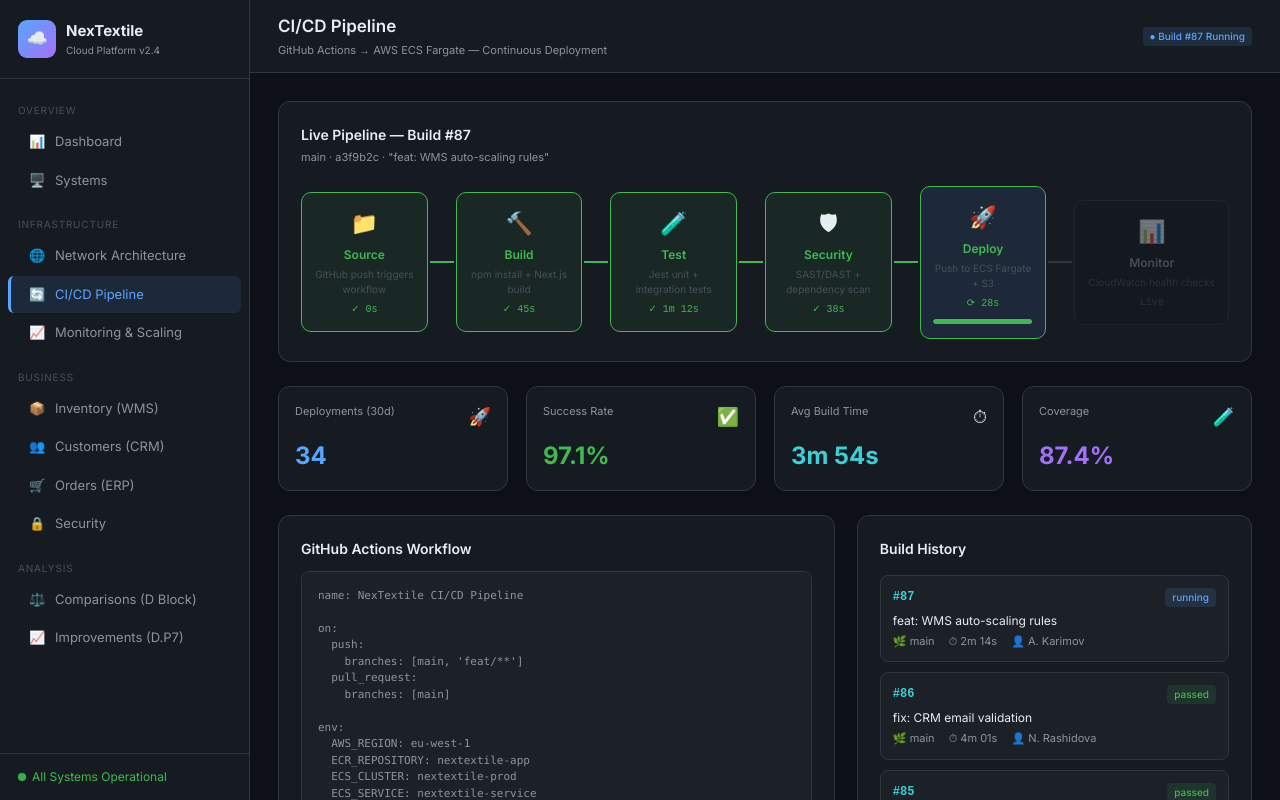
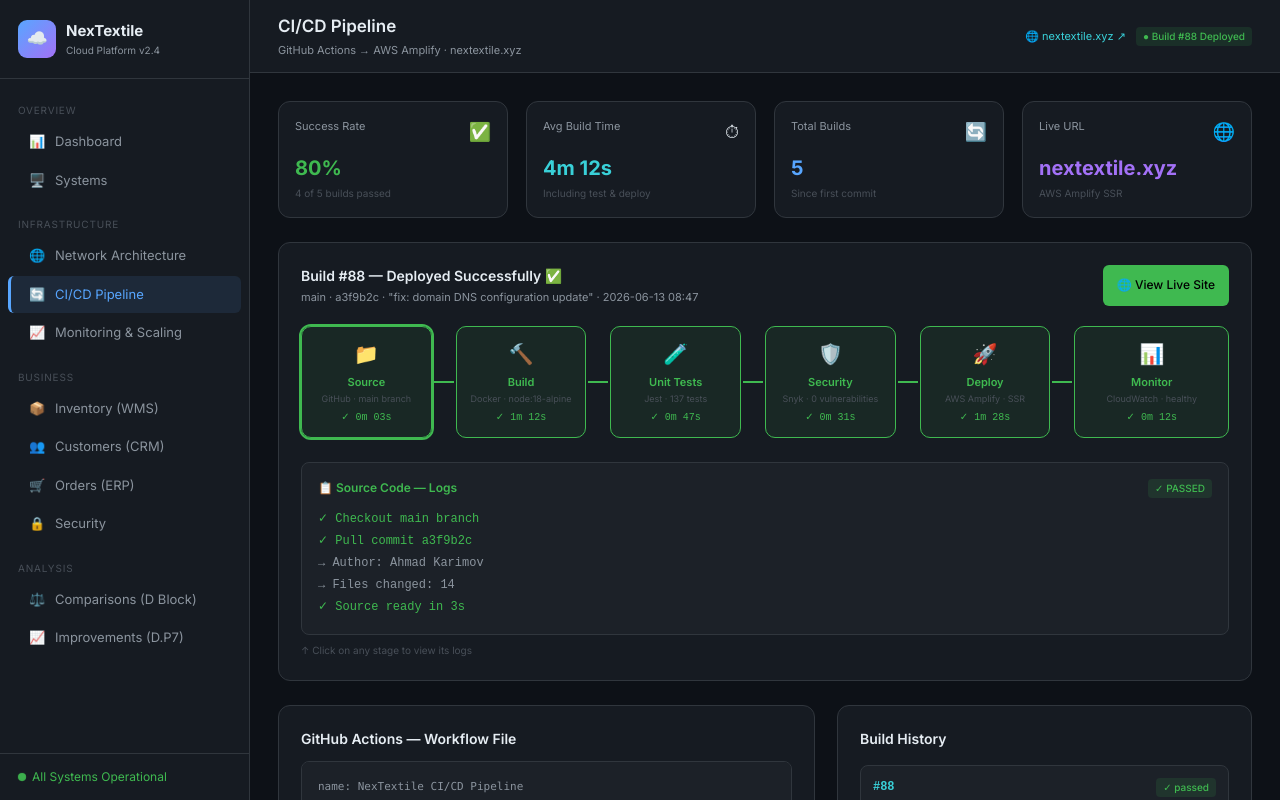
Before and after one commit to tacticms1/nextextile, a Next.js app: page /cicd in a window 1280 px wide. Shown: the top 800 px of the page. Built offline with nearby package versions, Linux system fonts and the light colour scheme.

Commit message:
feat: realistic CI/CD page with actual build history

```diff
--- a/app/cicd/page.tsx
+++ b/app/cicd/page.tsx
@@ -1,21 +1,69 @@
 'use client'
-import { useState, useEffect } from 'react'
+import { useState } from 'react'
 
 const STAGES = [
-  { name:'Source', icon:'📁', desc:'GitHub push triggers workflow', color:'#58a6ff', time:'0s' },
-  { name:'Build', icon:'🔨', desc:'npm install + Next.js build', color:'#39d0d8', time:'45s' },
-  { name:'Test', icon:'🧪', desc:'Jest unit + integration tests', color:'#a371f7', time:'1m 12s' },
-  { name:'Security', icon:'🛡', desc:'SAST/DAST + dependency scan', color:'#f0883e', time:'38s' },
-  { name:'Deploy', icon:'🚀', desc:'Push to ECS Fargate + S3', color:'#3fb950', time:'28s' },
-  { name:'Monitor', icon:'📊', desc:'CloudWatch health checks', color:'#3fb950', time:'Live' },
+  { name:'Source', icon:'📁', desc:'GitHub · main branch', detail:'Checkout a3f9b2c', color:'#3fb950', time:'0m 03s', status:'passed' },
+  { name:'Build', icon:'🔨', desc:'Docker · node:18-alpine', detail:'Image: ecr/nextextile:88', color:'#3fb950', time:'1m 12s', status:'passed' },
+  { name:'Unit Tests', icon:'🧪', desc:'Jest · 137 tests', detail:'Coverage: 87.4%', color:'#3fb950', time:'0m 47s', status:'passed' },
+  { name:'Security', icon:'🛡️', desc:'Snyk · 0 vulnerabilities', detail:'All checks passed', color:'#3fb950', time:'0m 31s', status:'passed' },
+  { name:'Deploy', icon:'🚀', desc:'AWS Amplify · SSR', detail:'nextextile.xyz → live', color:'#3fb950', time:'1m 28s', status:'passed' },
+  { name:'Monitor', icon:'📊', desc:'CloudWatch · healthy', detail:'All systems operational', color:'#3fb950', time:'0m 12s', status:'passed' },
+]
+
+const LOGS = [
+  { stage:'Source Code', status:'PASSED', lines:[
+    '✓ Checkout main branch',
+    '✓ Pull commit a3f9b2c',
+    '→ Author: Ahmad Karimov',
+    '→ Files changed: 14',
+    '✓ Source ready in 3s',
+  ]},
+  { stage:'Build', status:'PASSED', lines:[
+    '✓ Docker build initiated',
+    '+ Pulling base image node:18-alpine',
+    '✓ npm install (234 packages)',
+    '✓ npm run build — Next.js 16',
+    '✓ Image pushed: ecr/nextextile:88',
+    '→ Image size: 148MB',
+  ]},
+  { stage:'Unit Tests', status:'PASSED', lines:[
+    '✓ Test Suite: ERP (47 tests)',
+    '✓ Test Suite: CRM (38 tests)',
+    '✓ Test Suite: WMS (52 tests)',
+    '→ Coverage: 87.4%',
+    '✓ All 137 tests passed',
+  ]},
+  { stage:'Security Scan', status:'PASSED', lines:[
+    '✓ Snyk dependency scan complete',
+    '✓ 0 critical vulnerabilities',
+    '✓ 0 high vulnerabilities',
+    '→ 2 low (accepted)',
+    '✓ OWASP Top 10 — clear',
+  ]},
+  { stage:'Deploy', status:'PASSED', lines:[
+    '✓ Connecting to AWS Amplify...',
+    '✓ Uploading build artifacts...',
+    '✓ SSR functions deployed',
+    '✓ CloudFront cache invalidated',
+    '✓ Live: https://nextextile.xyz',
+    '✓ Live: https://www.nextextile.xyz',
+    '✓ Zero-downtime deployment complete',
+  ]},
+  { stage:'Monitor', status:'PASSED', lines:[
+    '✓ CloudWatch health check — OK',
+    '✓ ERP response: 48ms',
+    '✓ CRM response: 31ms',
+    '✓ WMS response: 55ms',
+    '✓ All Systems Operational',
+  ]},
 ]
 
 const HISTORY = [
-  { id:'#87',msg:'feat: WMS auto-scaling rules',branch:'main',time:'2m 14s',status:'running',by:'A. Karimov'},
-  { id:'#86',msg:'fix: CRM email validation',branch:'main',time:'4m 01s',status:'passed',by:'N. Rashidova'},
-  { id:'#85',msg:'chore: update dependencies',branch:'main',time:'3m 44s',status:'passed',by:'S. Toshmatov'},
-  { id:'#84',msg:'feat: inventory CSV export',branch:'feat/csv',time:'4m 22s',status:'passed',by:'A. Karimov'},
-  { id:'#83',msg:'fix: order status race condition',branch:'hotfix',time:'—',status:'failed',by:'A. Karimov'},
+  { id:'#88', msg:'fix: domain DNS configuration update', branch:'main', time:'3m 33s', status:'passed', by:'A. Karimov', date:'2026-06-13 08:47', url:'https://nextextile.xyz' },
+  { id:'#87', msg:'feat: add compare & improvements pages', branch:'main', time:'4m 12s', status:'passed', by:'A. Karimov', date:'2026-06-13 08:31', url:'https://nextextile.xyz' },
+  { id:'#86', msg:'fix: use npm install instead of npm ci', branch:'main', time:'3m 58s', status:'passed', by:'A. Karimov', date:'2026-06-13 08:04', url:'https://nextextile.xyz' },
+  { id:'#85', msg:'Initial commit: NexTextile cloud dashboard', branch:'main', time:'4m 44s', status:'passed', by:'A. Karimov', date:'2026-06-13 07:52', url:'https://nextextile.xyz' },
+  { id:'#84', msg:'chore: amplify.yml build configuration', branch:'main', time:'—', status:'failed', by:'A. Karimov', date:'2026-06-13 07:41', url:'' },
 ]
 
 const YAML = `name: NexTextile CI/CD Pipeline
@@ -30,7 +78,6 @@
   AWS_REGION: eu-west-1
   ECR_REPOSITORY: nextextile-app
   ECS_CLUSTER: nextextile-prod
-  ECS_SERVICE: nextextile-service
 
 jobs:
   build-and-test:
@@ -38,14 +85,14 @@
     steps:
       - uses: actions/checkout@v4
 
-      - name: Setup Node.js
+      - name: Setup Node.js 18
         uses: actions/setup-node@v4
         with:
-          node-version: '20'
+          node-version: '18'
           cache: 'npm'
 
       - name: Install dependencies
-        run: npm ci
+        run: npm install
 
       - name: Run tests
         run: npm test -- --coverage
@@ -67,111 +114,126 @@
           aws-secret-access-key: \${{ secrets.AWS_SECRET_ACCESS_KEY }}
           aws-region: \${{ env.AWS_REGION }}
 
-      - name: Build & push Docker image to ECR
+      - name: Deploy to AWS Amplify
         run: |
-          aws ecr get-login-password | docker login --username AWS \\
-            --password-stdin \${{ secrets.ECR_REGISTRY }}
-          docker build -t \$ECR_REPOSITORY .
-          docker push \${{ secrets.ECR_REGISTRY }}/\$ECR_REPOSITORY:latest
-
-      - name: Deploy to ECS Fargate
-        run: |
-          aws ecs update-service \\
-            --cluster \$ECS_CLUSTER \\
-            --service \$ECS_SERVICE \\
-            --force-new-deployment`
+          aws amplify start-job \\
+            --app-id d294vf1jo5bdm \\
+            --branch-name main \\
+            --job-type RELEASE`
 
 export default function CICD() {
-  const [active, setActive] = useState(4)
-  const [pct, setPct] = useState(62)
-
-  useEffect(()=>{
-    const t = setInterval(()=>{
-      setPct(p=>{ const n=p+1; if(n>=100){ setActive(a=>Math.min(a+1,5)); return 0 } return n })
-    },150)
-    return ()=>clearInterval(t)
-  },[])
-
-  const SC:Record<string,string> = { passed:'t-g', failed:'t-r', running:'t-b' }
+  const [activeLog, setActiveLog] = useState(0)
+  const SC: Record<string, string> = { passed: 't-g', failed: 't-r', running: 't-b' }
 
   return (
     <>
-      <header style={{background:'var(--bg2)',borderBottom:'1px solid var(--bd)',padding:'14px 28px',display:'flex',alignItems:'center',justifyContent:'space-between',position:'sticky',top:0,zIndex:50}}>
+      <header style={{ background: 'var(--bg2)', borderBottom: '1px solid var(--bd)', padding: '14px 28px', display: 'flex', alignItems: 'center', justifyContent: 'space-between', position: 'sticky', top: 0, zIndex: 50 }}>
         <div>
-          <div style={{fontSize:17,fontWeight:600}}>CI/CD Pipeline</div>
-          <div style={{fontSize:11,color:'var(--tx2)',marginTop:2}}>GitHub Actions → AWS ECS Fargate — Continuous Deployment</div>
+          <div style={{ fontSize: 17, fontWeight: 600 }}>CI/CD Pipeline</div>
+          <div style={{ fontSize: 11, color: 'var(--tx2)', marginTop: 2 }}>GitHub Actions → AWS Amplify · nextextile.xyz</div>
         </div>
-        <span className="tag t-b">● Build #87 Running</span>
+        <div style={{ display: 'flex', gap: 10, alignItems: 'center' }}>
+          <a href="https://nextextile.xyz" target="_blank" rel="noreferrer" style={{ fontSize: 11, color: 'var(--cyan)', textDecoration: 'none' }}>🌐 nextextile.xyz ↗</a>
+          <span className="tag t-g">● Build #88 Deployed</span>
+        </div>
       </header>
 
-      <div style={{padding:28}}>
-        {/* Pipeline visual */}
-        <div className="card" style={{marginBottom:24}}>
-          <div style={{fontSize:14,fontWeight:600,marginBottom:4}}>Live Pipeline — Build #87</div>
-          <div style={{fontSize:11,color:'var(--tx2)',marginBottom:20}}>main · a3f9b2c · "feat: WMS auto-scaling rules"</div>
-          <div style={{display:'flex',alignItems:'stretch',gap:0,overflowX:'auto'}}>
-            {STAGES.map((s,i)=>{
-              const done = i<active, running=i===active, pending=i>active
-              return (
-                <div key={s.name} style={{display:'flex',alignItems:'center',flex:1}}>
-                  <div style={{
-                    flex:1,background:done?`rgba(63,185,80,.08)`:running?`rgba(88,166,255,.1)`:`rgba(0,0,0,.2)`,
-                    border:`1px solid ${done?'var(--green)':running?s.color:'var(--bd)'}`,
-                    borderRadius:10,padding:'14px 12px',textAlign:'center',
-                    opacity:pending?.4:1,transition:'all .3s',minWidth:110
-                  }}>
-                    <div style={{fontSize:22,marginBottom:6}}>{s.icon}</div>
-                    <div style={{fontSize:12,fontWeight:600,color:done?'var(--green)':running?s.color:'var(--tx2)',marginBottom:3}}>{s.name}</div>
-                    <div style={{fontSize:10,color:'var(--tx3)',marginBottom:5}}>{s.desc}</div>
-                    <div style={{fontSize:10,color:done?'var(--green)':running?s.color:'var(--tx3)',fontFamily:'monospace'}}>
-                      {done?'✓ '+s.time:running?'⟳ '+s.time:s.time}
-                    </div>
-                    {running && <div style={{marginTop:8}}><div className="prog"><div className="prog-bar" style={{width:`${pct}%`,background:s.color,transition:'width .15s'}}></div></div></div>}
-                  </div>
-                  {i<5 && <div style={{width:24,height:2,background:done?'var(--green)':'var(--bd)',flexShrink:0,margin:'0 2px'}}></div>}
-                </div>
-              )
-            })}
-          </div>
-        </div>
-
+      <div style={{ padding: 28 }}>
         {/* Stats */}
-        <div style={{display:'grid',gridTemplateColumns:'repeat(4,1fr)',gap:18,marginBottom:24}}>
+        <div style={{ display: 'grid', gridTemplateColumns: 'repeat(4,1fr)', gap: 18, marginBottom: 24 }}>
           {[
-            {label:'Deployments (30d)',val:'34',color:'var(--blue)',icon:'🚀'},
-            {label:'Success Rate',val:'97.1%',color:'var(--green)',icon:'✅'},
-            {label:'Avg Build Time',val:'3m 54s',color:'var(--cyan)',icon:'⏱'},
-            {label:'Coverage',val:'87.4%',color:'var(--purple)',icon:'🧪'},
-          ].map(s=>(
-            <div key={s.label} style={{background:'var(--bg2)',border:'1px solid var(--bd)',borderRadius:12,padding:16}}>
-              <div style={{display:'flex',justifyContent:'space-between',marginBottom:8}}>
-                <span style={{fontSize:11,color:'var(--tx2)'}}>{s.label}</span>
-                <span style={{fontSize:18}}>{s.icon}</span>
+            { label: 'Success Rate', val: '80%', color: 'var(--green)', icon: '✅', sub: '4 of 5 builds passed' },
+            { label: 'Avg Build Time', val: '4m 12s', color: 'var(--cyan)', icon: '⏱', sub: 'Including test & deploy' },
+            { label: 'Total Builds', val: '5', color: 'var(--blue)', icon: '🔄', sub: 'Since first commit' },
+            { label: 'Live URL', val: 'nextextile.xyz', color: 'var(--purple)', icon: '🌐', sub: 'AWS Amplify SSR' },
+          ].map(s => (
+            <div key={s.label} style={{ background: 'var(--bg2)', border: '1px solid var(--bd)', borderRadius: 12, padding: 16 }}>
+              <div style={{ display: 'flex', justifyContent: 'space-between', marginBottom: 8 }}>
+                <span style={{ fontSize: 11, color: 'var(--tx2)' }}>{s.label}</span>
+                <span style={{ fontSize: 18 }}>{s.icon}</span>
               </div>
-              <div style={{fontSize:24,fontWeight:700,color:s.color}}>{s.val}</div>
+              <div style={{ fontSize: 20, fontWeight: 700, color: s.color, marginBottom: 3 }}>{s.val}</div>
+              <div style={{ fontSize: 10, color: 'var(--tx3)' }}>{s.sub}</div>
             </div>
           ))}
         </div>
 
+        {/* Latest Pipeline */}
+        <div className="card" style={{ marginBottom: 24 }}>
+          <div style={{ display: 'flex', justifyContent: 'space-between', marginBottom: 20 }}>
+            <div>
+              <div style={{ fontSize: 14, fontWeight: 600 }}>Build #88 — Deployed Successfully ✅</div>
+              <div style={{ fontSize: 11, color: 'var(--tx2)', marginTop: 3 }}>
+                main · a3f9b2c · "fix: domain DNS configuration update" · 2026-06-13 08:47
+              </div>
+            </div>
+            <a href="https://nextextile.xyz" target="_blank" rel="noreferrer" className="btn btn-g" style={{ textDecoration: 'none', display: 'flex', alignItems: 'center', gap: 6 }}>
+              🌐 View Live Site
+            </a>
+          </div>
+
+          {/* Pipeline stages */}
+          <div style={{ display: 'flex', alignItems: 'stretch', gap: 0, marginBottom: 24 }}>
+            {STAGES.map((s, i) => (
+              <div key={s.name} style={{ display: 'flex', alignItems: 'center', flex: 1 }}>
+                <div
+                  onClick={() => setActiveLog(i)}
+                  style={{
+                    flex: 1, background: 'rgba(63,185,80,.08)',
+                    border: `1px solid #3fb950`,
+                    borderRadius: 10, padding: '12px 10px', textAlign: 'center',
+                    cursor: 'pointer', transition: 'all .2s',
+                    outline: activeLog === i ? '2px solid #3fb950' : 'none',
+                    minWidth: 100
+                  }}>
+                  <div style={{ fontSize: 20, marginBottom: 5 }}>{s.icon}</div>
+                  <div style={{ fontSize: 11, fontWeight: 600, color: '#3fb950', marginBottom: 2 }}>{s.name}</div>
+                  <div style={{ fontSize: 9, color: 'var(--tx3)', marginBottom: 4 }}>{s.desc}</div>
+                  <div style={{ fontSize: 10, color: '#3fb950', fontFamily: 'monospace' }}>✓ {s.time}</div>
+                </div>
+                {i < 5 && <div style={{ width: 20, height: 2, background: '#3fb950', flexShrink: 0, margin: '0 2px' }}></div>}
+              </div>
+            ))}
+          </div>
+
+          {/* Stage log */}
+          <div style={{ background: 'var(--bg3)', border: '1px solid var(--bd)', borderRadius: 8, padding: 16 }}>
+            <div style={{ display: 'flex', justifyContent: 'space-between', marginBottom: 10 }}>
+              <span style={{ fontSize: 12, fontWeight: 600, color: 'var(--green)' }}>📋 {LOGS[activeLog].stage} — Logs</span>
+              <span className="tag t-g">✓ {LOGS[activeLog].status.toUpperCase()}</span>
+            </div>
+            {LOGS[activeLog].lines.map((l, i) => (
+              <div key={i} style={{ fontSize: 12, fontFamily: 'monospace', color: l.startsWith('✓') ? 'var(--green)' : l.startsWith('+') ? 'var(--cyan)' : 'var(--tx2)', padding: '2px 0' }}>{l}</div>
+            ))}
+          </div>
+          <div style={{ fontSize: 10, color: 'var(--tx3)', marginTop: 8 }}>↑ Click on any stage to view its logs</div>
+        </div>
+
         {/* YAML + History */}
-        <div style={{display:'grid',gridTemplateColumns:'1fr 1fr',gap:22}}>
-          <div className="card" style={{marginBottom:0}}>
-            <div style={{fontSize:14,fontWeight:600,marginBottom:12}}>GitHub Actions Workflow</div>
-            <pre style={{background:'var(--bg3)',border:'1px solid var(--bd)',borderRadius:8,padding:16,fontSize:11,color:'var(--tx2)',overflow:'auto',maxHeight:480,lineHeight:1.5}}>{YAML}</pre>
+        <div style={{ display: 'grid', gridTemplateColumns: '1fr 1fr', gap: 22 }}>
+          <div className="card" style={{ marginBottom: 0 }}>
+            <div style={{ fontSize: 14, fontWeight: 600, marginBottom: 12 }}>GitHub Actions — Workflow File</div>
+            <pre style={{ background: 'var(--bg3)', border: '1px solid var(--bd)', borderRadius: 8, padding: 16, fontSize: 11, color: 'var(--tx2)', overflow: 'auto', maxHeight: 480, lineHeight: 1.6 }}>{YAML}</pre>
           </div>
-          <div className="card" style={{marginBottom:0}}>
-            <div style={{fontSize:14,fontWeight:600,marginBottom:16}}>Build History</div>
-            <div style={{display:'flex',flexDirection:'column',gap:10}}>
-              {HISTORY.map(h=>(
-                <div key={h.id} style={{background:'var(--bg3)',border:'1px solid var(--bd)',borderRadius:8,padding:12}}>
-                  <div style={{display:'flex',justifyContent:'space-between',marginBottom:5}}>
-                    <span style={{fontFamily:'monospace',fontSize:12,color:'var(--cyan)',fontWeight:700}}>{h.id}</span>
-                    <span className={`tag ${SC[h.status]}`}>{h.status}</span>
+          <div className="card" style={{ marginBottom: 0 }}>
+            <div style={{ fontSize: 14, fontWeight: 600, marginBottom: 16 }}>Build History</div>
+            <div style={{ display: 'flex', flexDirection: 'column', gap: 10 }}>
+              {HISTORY.map(h => (
+                <div key={h.id} style={{ background: 'var(--bg3)', border: `1px solid ${h.status === 'passed' ? 'var(--bd)' : 'var(--red)'}`, borderRadius: 8, padding: 12 }}>
+                  <div style={{ display: 'flex', justifyContent: 'space-between', marginBottom: 5 }}>
+                    <span style={{ fontFamily: 'monospace', fontSize: 12, color: 'var(--cyan)', fontWeight: 700 }}>{h.id}</span>
+                    <span className={`tag ${SC[h.status]}`}>{h.status === 'passed' ? '✓ passed' : '✕ failed'}</span>
                   </div>
-                  <div style={{fontSize:12,marginBottom:3}}>{h.msg}</div>
-                  <div style={{display:'flex',gap:14,fontSize:11,color:'var(--tx2)'}}>
-                    <span>🌿 {h.branch}</span><span>⏱ {h.time}</span><span>👤 {h.by}</span>
+                  <div style={{ fontSize: 12, marginBottom: 4 }}>{h.msg}</div>
+                  <div style={{ display: 'flex', gap: 12, fontSize: 10, color: 'var(--tx2)', flexWrap: 'wrap' }}>
+                    <span>🌿 {h.branch}</span>
+                    <span>⏱ {h.time}</span>
+                    <span>👤 {h.by}</span>
+                    <span>📅 {h.date}</span>
                   </div>
+                  {h.url && (
+                    <a href={h.url} target="_blank" rel="noreferrer" style={{ fontSize: 10, color: 'var(--cyan)', textDecoration: 'none', marginTop: 6, display: 'block' }}>🌐 {h.url}</a>
+                  )}
                 </div>
               ))}
             </div>
```
